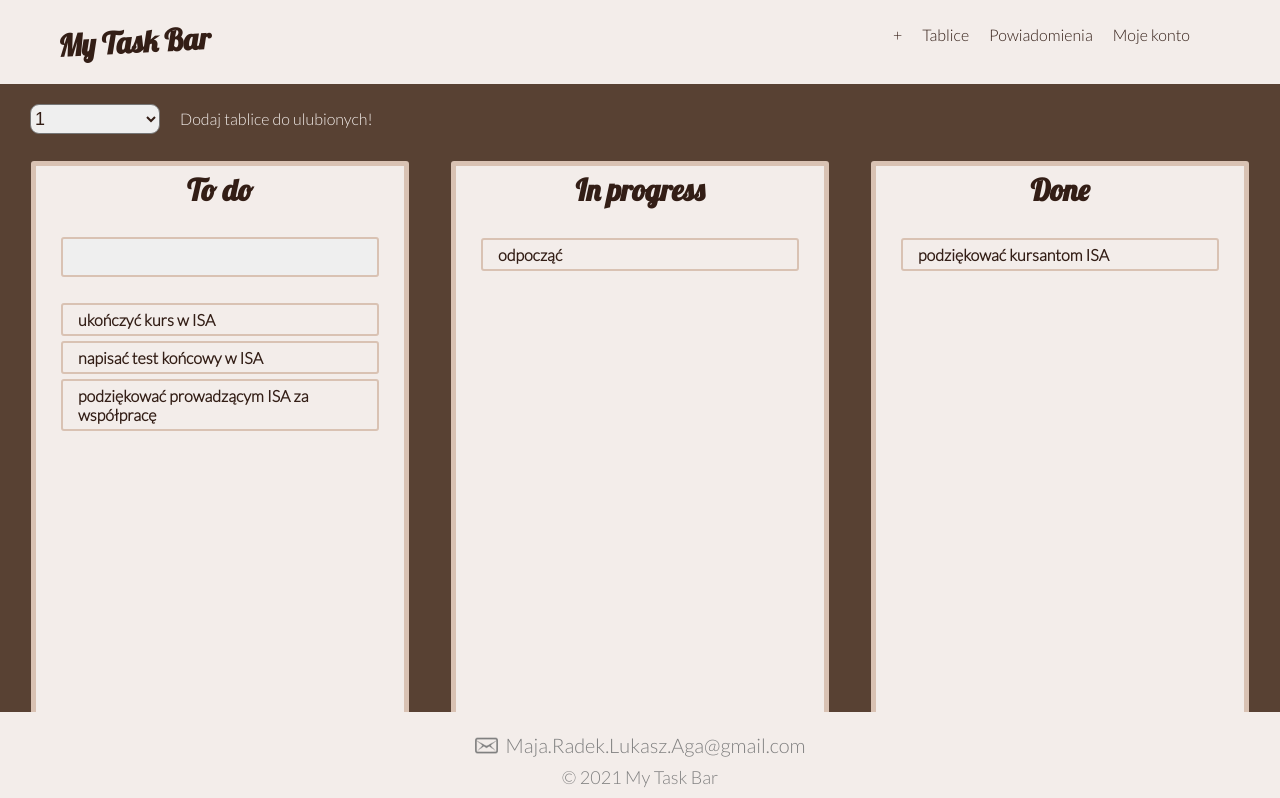
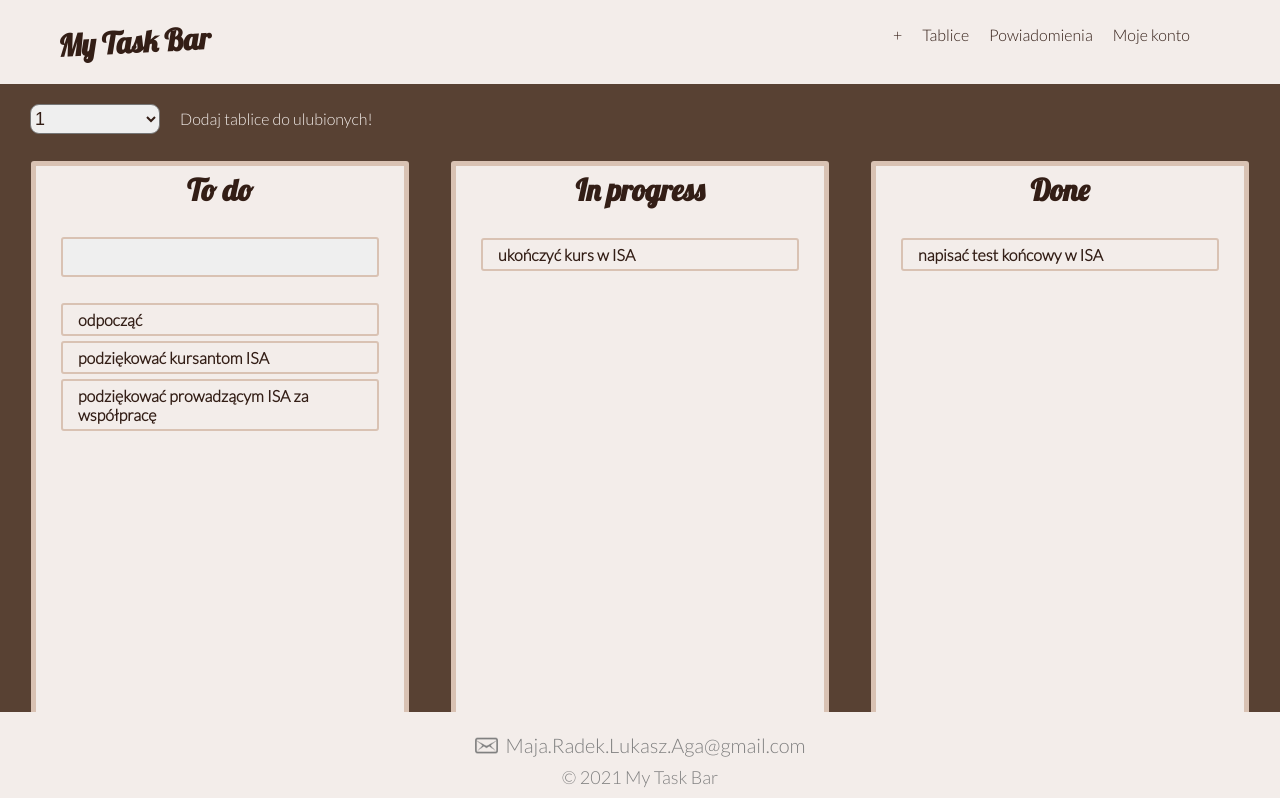
Before and after one commit to infoshareacademy/jfdzr2-nuclear-penguins, a React (Create React App) app: page /bartable in a window 1280 px wide. Shown: the top 798 px of the page. Built offline with nearby package versions, Linux system fonts and the light colour scheme.

Commit message:
connect CREATE with local storage

```diff
--- a/src/components/boards/Boards.js
+++ b/src/components/boards/Boards.js
@@ -5,19 +5,46 @@ import {Task} from '../notes/Notes';
 import {DndProvider} from 'react-dnd';
 import {HTML5Backend} from 'react-dnd-html5-backend';
 import {DropPlace} from '../notes/DropPlace';
-import {useState} from 'react';
+import {useState, useEffect} from 'react';
 
 export const Boards = () => {
+  if (!localStorage.getItem('tasks')) {
+    localStorage.setItem(
+      'tasks',
+      JSON.stringify({
+        todo: [
+          {id: 1, text: 'odpocząć'},
+          {id: 5, text: 'podziękować kursantom ISA'},
+          {id: 6, text: 'podziękować prowadzącym ISA za współpracę'},
+        ],
+        inProgress: [{id: 2, text: 'ukończyć kurs w ISA'}],
+        done: [{id: 3, text: 'napisać test końcowy w ISA'}],
+      })
+    );
+  }
+
   const [taskTitle, setTaskTitle] = useState('');
+
+  // const [columns, setColumns] = useState({
+  //   todo: [
+  //     {id: 1, text: 'ukończyć kurs w ISA'},
+  //     {id: 5, text: 'napisać test końcowy w ISA'},
+  //     {id: 6, text: 'podziękować prowadzącym ISA za współpracę'},
+  //   ],
+  //   inProgress: [{id: 2, text: 'odpocząć'}],
+  //   done: [{id: 3, text: 'podziękować kursantom ISA'}],
+  // });
+  // Napisałem to ponownie tym razem pobiera dane z local storage:
+
   const [columns, setColumns] = useState({
-    todo: [
-      {id: 1, text: 'ukończyć kurs w ISA'},
-      {id: 5, text: 'napisać test końcowy w ISA'},
-      {id: 6, text: 'podziękować prowadzącym ISA za współpracę'},
-    ],
-    inProgress: [{id: 2, text: 'odpocząć'}],
-    done: [{id: 3, text: 'podziękować kursantom ISA'}],
+    todo: JSON.parse(localStorage.getItem('tasks')).todo,
+    inProgress: JSON.parse(localStorage.getItem('tasks')).inProgress,
+    done: JSON.parse(localStorage.getItem('tasks')).done,
   });
+
+  useEffect(() => {
+    localStorage.setItem('tasks', JSON.stringify(columns));
+  }, [columns]);
 
   const addTask = (toList, title) => {
     setColumns((old) => {
@@ -73,6 +100,7 @@ export const Boards = () => {
                 />
               </form>
             </div>
+
             <DropPlace onDrop={updateTask('todo')}>
               <div>
                 {columns.todo.map((task) => (
```
